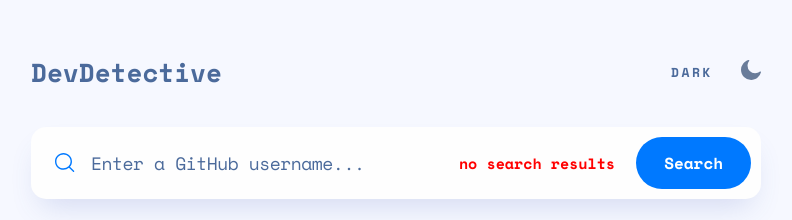
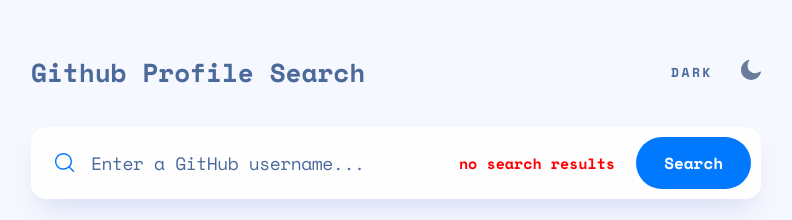
Before and after one commit to MadhavKhant/Dev_Detective, a plain HTML site: page index.html in a window 1280 px wide. Shown: the part 108-328 px from the top of the page, without its empty margins (244-1036 px from the left). Drawn offline with nearby package versions, Linux system fonts and the light colour scheme; no server answers.

Commit message:
index.html

```diff
--- a/index.html
+++ b/index.html
@@ -4,7 +4,7 @@
 <head>
     <meta charset="UTF-8">
     <meta name="viewport" content="width=device-width, initial-scale=1.0">
-    <title>DevDetective - CodeHelp</title>
+    <title>Github Profile Page</title>
     <link rel="apple-touch-icon" sizes="180x180" href="apple-touch-icon.png">
     <link rel="icon" type="image/png" sizes="32x32" href="favicon-32x32.png">
     <link rel="icon" type="image/png" sizes="16x16" href="favicon-16x16.png">
@@ -24,7 +24,7 @@
 
 
         <header class="header">
-            <h1 class="title">DevDetective</h1>
+            <h1 class="title">Github Profile Search</h1>
             <div id="btn-mode">
                 <p id="mode-text">DARK</p>
                 <div class="icon-container"><img id="mode-icon" src="moon-icon.svg" alt=""></div>
```
